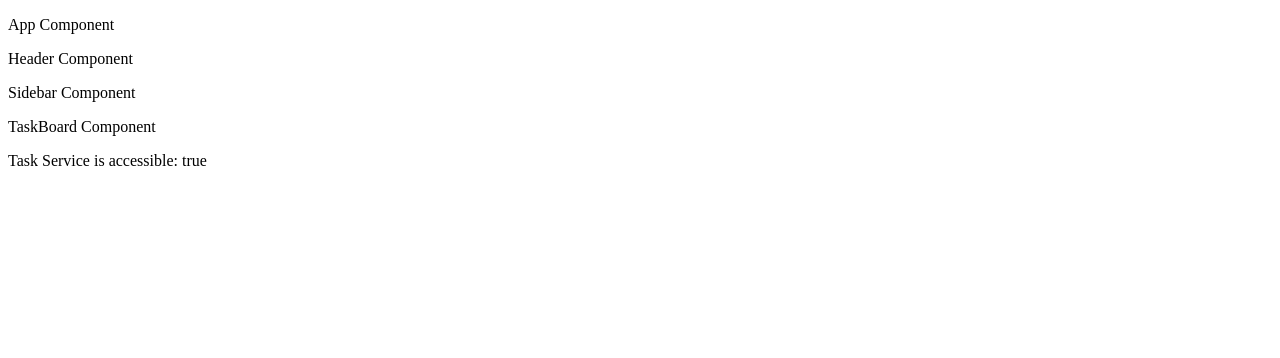
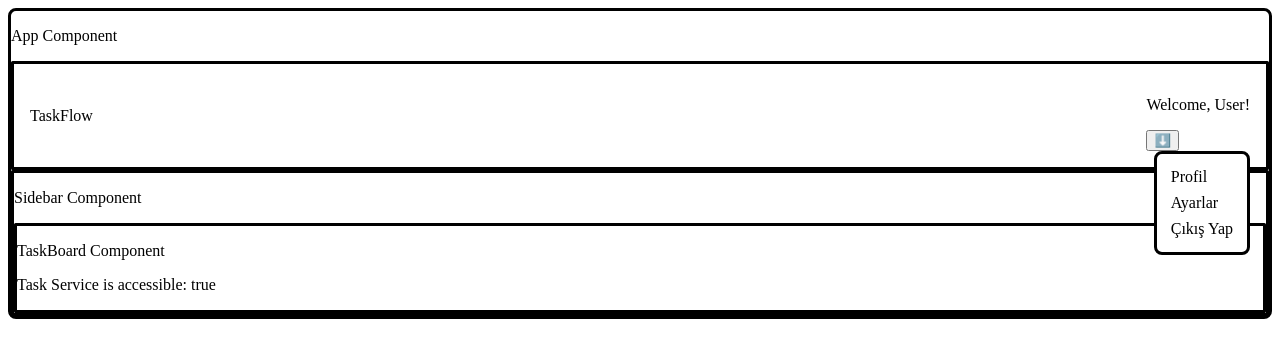
Before and after one commit to keremishik/taskflow-app, an Angular app: page / in a window 1280 px wide. Shown: the top 358 px of the page. Built offline with nearby package versions, Linux system fonts and the light colour scheme.

Commit message:
implement user menu

```diff
--- a/src/app/app.ts
+++ b/src/app/app.ts
@@ -9,7 +9,9 @@ import { TaskBoard } from "../components/task-board/task-board";
   template: `
     <div class="app-container">
       <p>App Component</p>
-      <app-header></app-header>
+      <div class="header-container">
+        <app-header></app-header>
+      </div>
       <div class="main-layout">
         <app-sidebar></app-sidebar>
         <div class="content">
@@ -17,6 +19,25 @@ import { TaskBoard } from "../components/task-board/task-board";
         </div>
       </div>
     </div>
+  `,
+  styles: `
+    .app-container{
+      border: 0.2rem solid black;
+      border-radius: 0.5rem;
+    }
+    .header-container{
+      border: 0.2rem solid black;
+      border-radius: 0.1rem;
+    }
+    .main-layout{
+      border: 0.2rem solid black;
+      border-radius: 0.1rem;
+    }
+    .content{
+      border: 0.2rem solid black;
+      border-radius: 0.1rem;
+    }
+
   `
 })
 export class App {
--- a/src/components/header/header.html
+++ b/src/components/header/header.html
@@ -1,3 +1,18 @@
 <header>
-  <p>Header Component</p>
+  <div class="header-left">
+    <p>TaskFlow</p>
+  </div>
+  <div class="header-right">
+    <p>Welcome, User!</p>
+    <div class="user-menu" [class.open]="isUserMenuOpen">
+      <button (click)="isUserMenuOpen = !isUserMenuOpen">⬇️</button>
+      @if (isUserMenuOpen) {
+        <div class="dropdown">
+          <a (click)="openProfile()">Profil</a>
+          <a (click)="openSettings()">Ayarlar</a>
+          <a (click)="logout()">Çıkış Yap</a>
+        </div>
+      }
+    </div>
+  </div>
 </header>
--- a/src/components/header/header.ts
+++ b/src/components/header/header.ts
@@ -5,8 +5,47 @@ import { ChangeDetectionStrategy, Component, ViewEncapsulation } from '@angular/
   imports: [],
   templateUrl: './header.html',
   encapsulation: ViewEncapsulation.None,
-  changeDetection: ChangeDetectionStrategy.OnPush
+  changeDetection: ChangeDetectionStrategy.OnPush,
+  styles: `
+    header{
+      display: flex;
+      justify-content: space-between;
+      align-items: center;
+      padding: 1rem;
+    }
+
+    .user-menu {
+      position: relative;
+    }
+    .dropdown {
+      position: absolute;
+      top: 100%;
+      right: 0;
+      padding: 10px;
+      background-color: #fff;
+      border: 0.2rem solid black;
+      border-radius: 0.5rem;
+    }
+    .dropdown a{
+      display: block;
+      padding: 0.25rem;
+      text-decoration: none;
+      color: #000;
+    }
+  `
 })
 export class Header {
+  isUserMenuOpen = true;
 
+  openProfile() {
+    console.log('Profil açıldı');
+  }
+
+  openSettings() {
+    console.log('Ayarlar açıldı');
+  }
+
+  logout() {
+    console.log('Çıkış yapıldı');
+  }
 }
```
